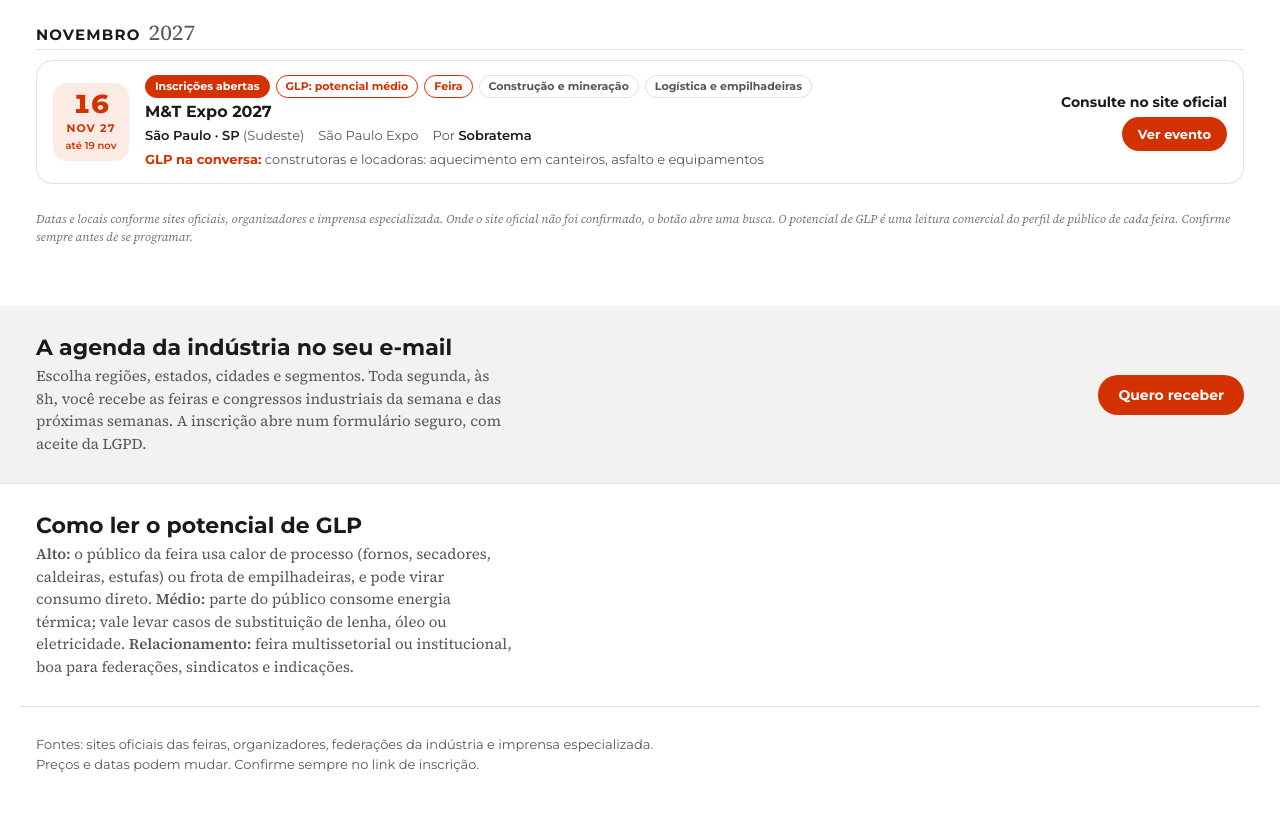
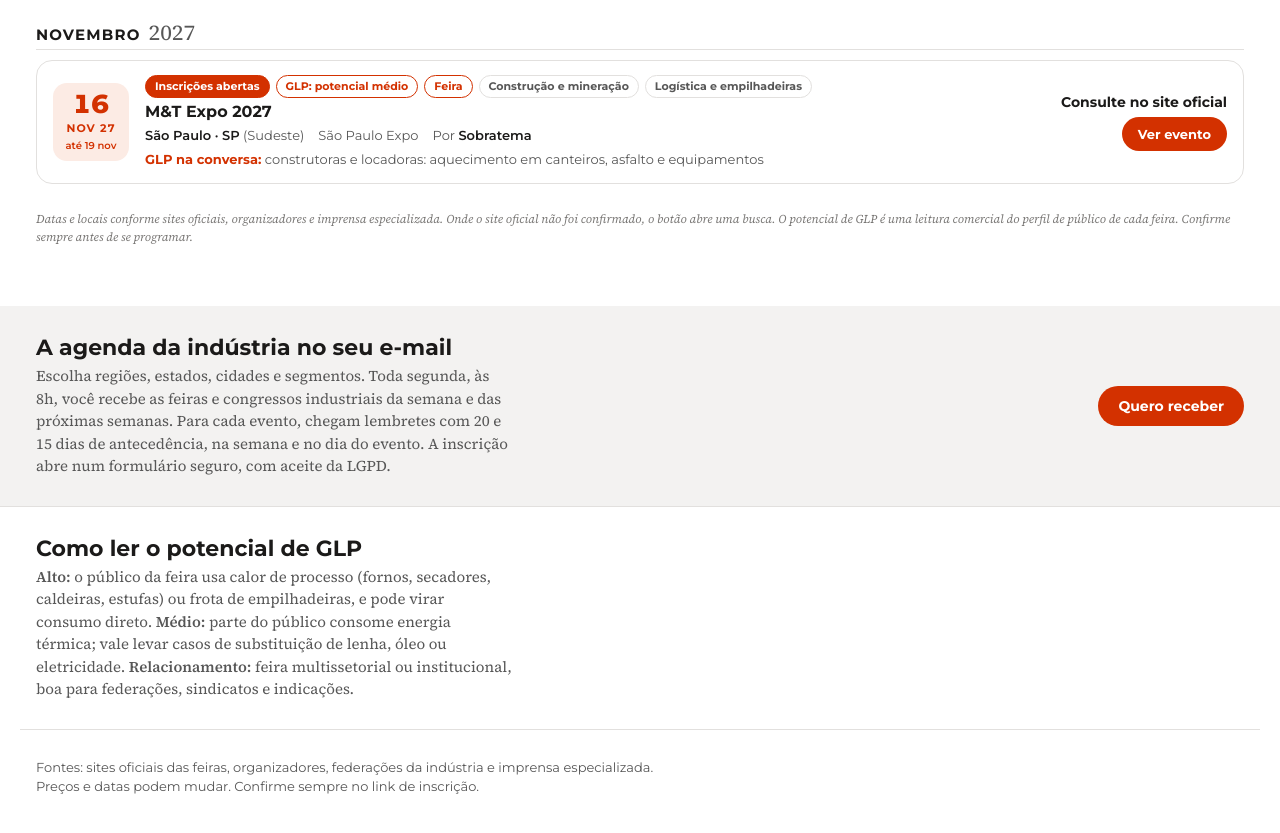
Before and after one commit to thbarbosas/AgendaDaIndustriaBrasil, a plain HTML site: page index.html in a window 1280 px wide. Shown: the part 5835-6668 px from the top of the page. Drawn offline with Linux system fonts and the light colour scheme.

Commit message:
Informa os lembretes de eventos na faixa da newsletter
Co-Authored-By: Claude Opus 5.5 <noreply@anthropic.com>
Claude-Session: https://claude.ai/code/session_019MVEhGh9xQ3CikFrYZ12JR

```diff
--- a/index.html
+++ b/index.html
@@ -331,7 +331,7 @@ footer strong{font-family:var(--f-serif);font-weight:600;font-style:italic;color
   <div class="wrap">
     <div>
       <h2 id="t-news">A agenda da indústria no seu e-mail</h2>
-      <p>Escolha regiões, estados, cidades e segmentos. Toda segunda, às 8h, você recebe as feiras e congressos industriais da semana e das próximas semanas. A inscrição abre num formulário seguro, com aceite da LGPD.</p>
+      <p>Escolha regiões, estados, cidades e segmentos. Toda segunda, às 8h, você recebe as feiras e congressos industriais da semana e das próximas semanas. Para cada evento, chegam lembretes com 20 e 15 dias de antecedência, na semana e no dia do evento. A inscrição abre num formulário seguro, com aceite da LGPD.</p>
     </div>
     <a class="btn" href="https://tally.so/r/Ge6MBp" target="_blank" rel="noopener">Quero receber</a>
   </div>
```
